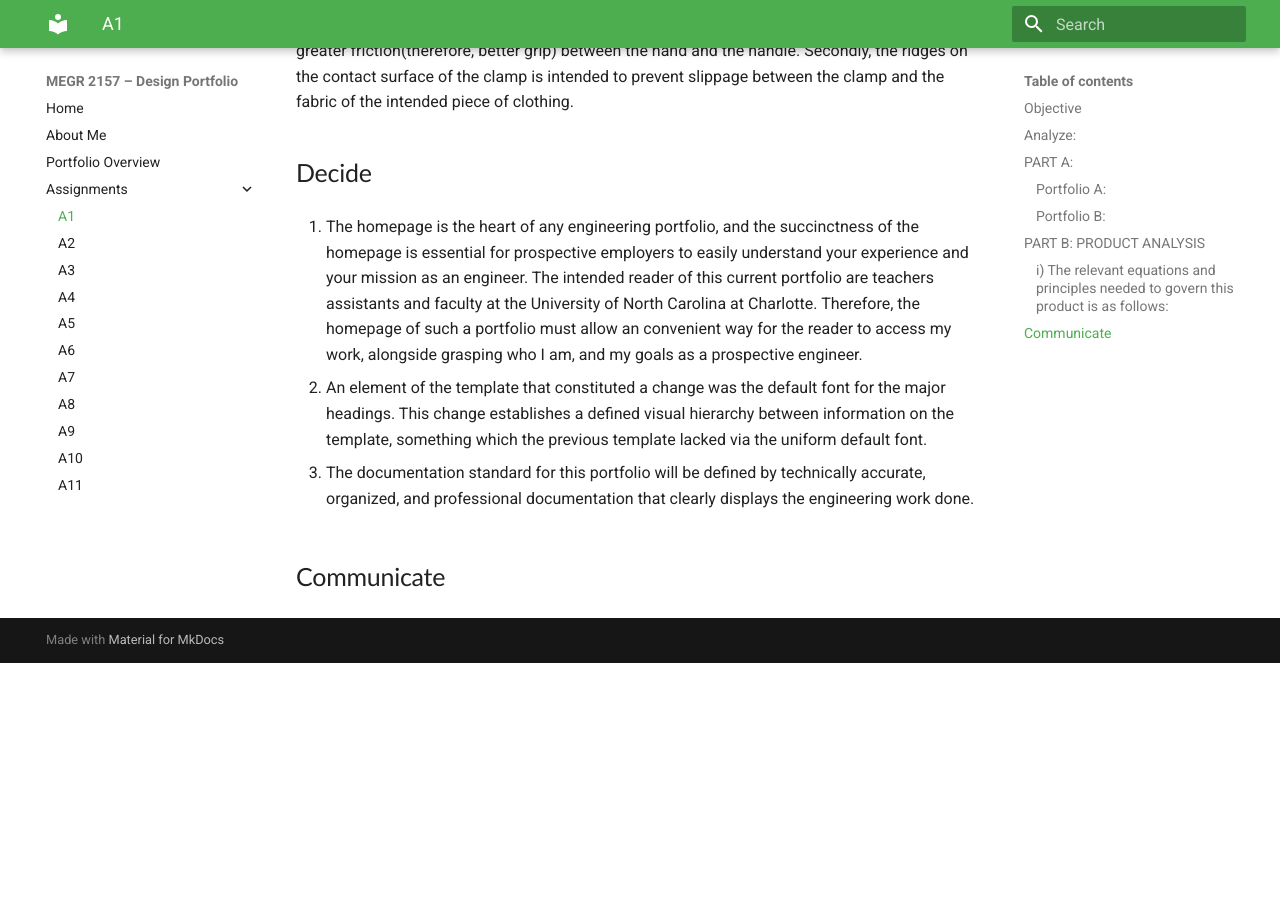
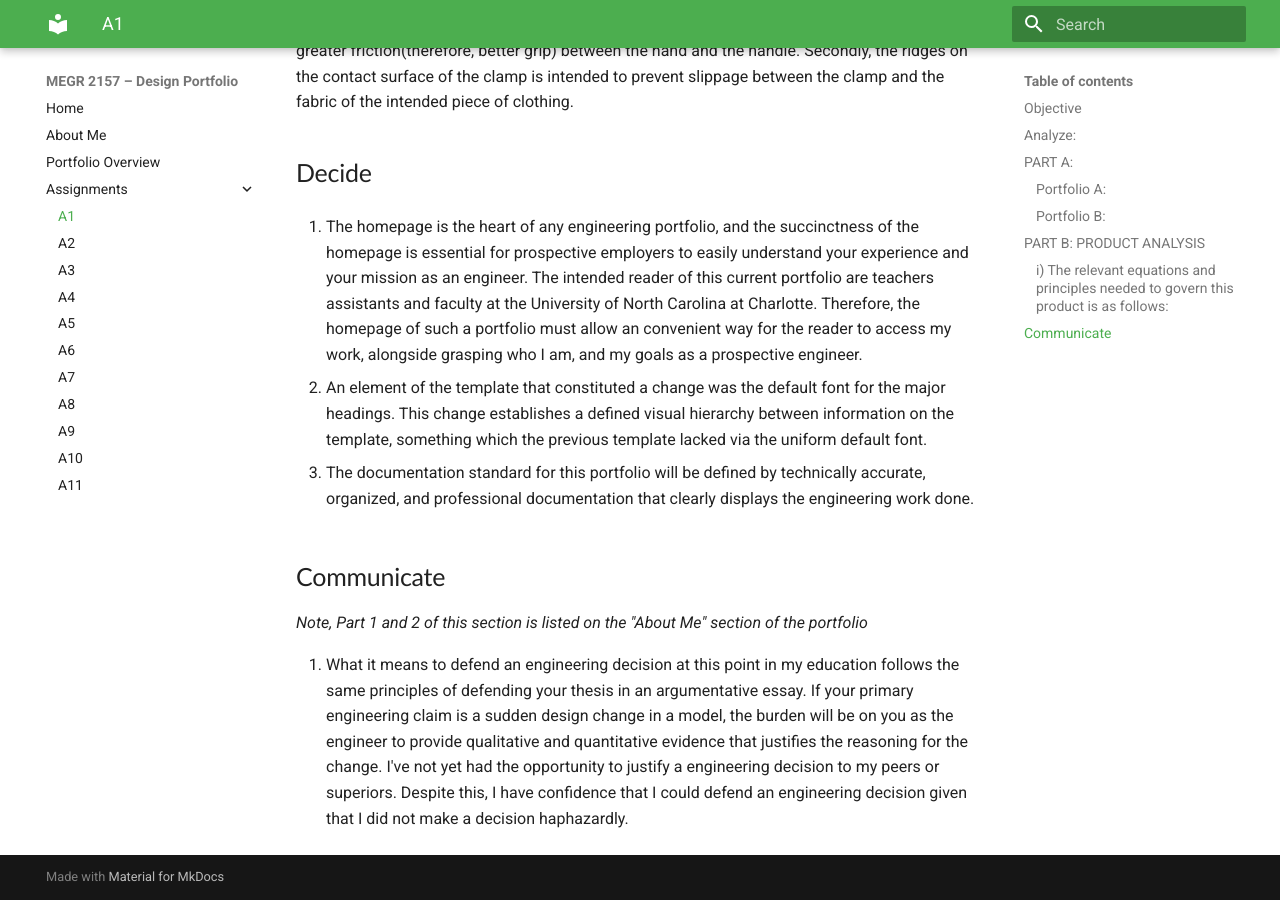
Before and after one commit to VictorGaskin/Designs-Project-Portfolio-, an MkDocs documentation site: the page built from docs/assignments/A01/index.md, in a window 1280 px wide and 900 px high, scrolled down 3169 px. Built offline with MkDocs 1.6.1 and Material for MkDocs 9.7.7, drawn with Linux system fonts in a browser that asks for light colours; before the commit the page ends 3832 px from its top, so only the background shows below that.

Commit message:
almost complete A01
Added a note about defending engineering decisions and its principles.

```diff
--- a/docs/assignments/A01/index.md
+++ b/docs/assignments/A01/index.md
@@ -120,3 +120,6 @@ ii) One of the major design decisions the engineer of this product made was to i
 3. The documentation standard for this portfolio will be defined by technically accurate, organized, and professional documentation that clearly displays the engineering work done.
 
 ## Communicate
+*Note, Part 1 and 2 of this section is listed on the "About Me" section of the portfolio*
+
+3. What it means to defend an engineering decision at this point in my education follows the same principles of defending your thesis in an argumentative essay. If your primary engineering claim is a sudden design change in a model, the burden will be on you as the engineer to provide qualitative and quantitative evidence that justifies the reasoning for the change. I've not yet had the opportunity to justify a engineering decision to my peers or superiors. Despite this, I have confidence that I could defend an engineering decision given that I did not make a decision haphazardly.
```
